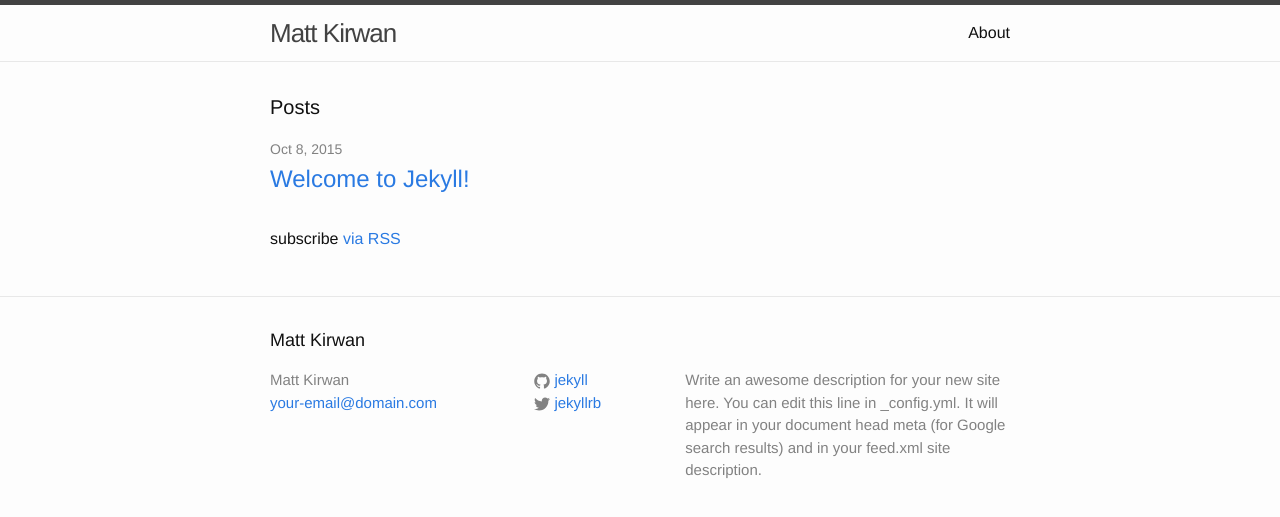
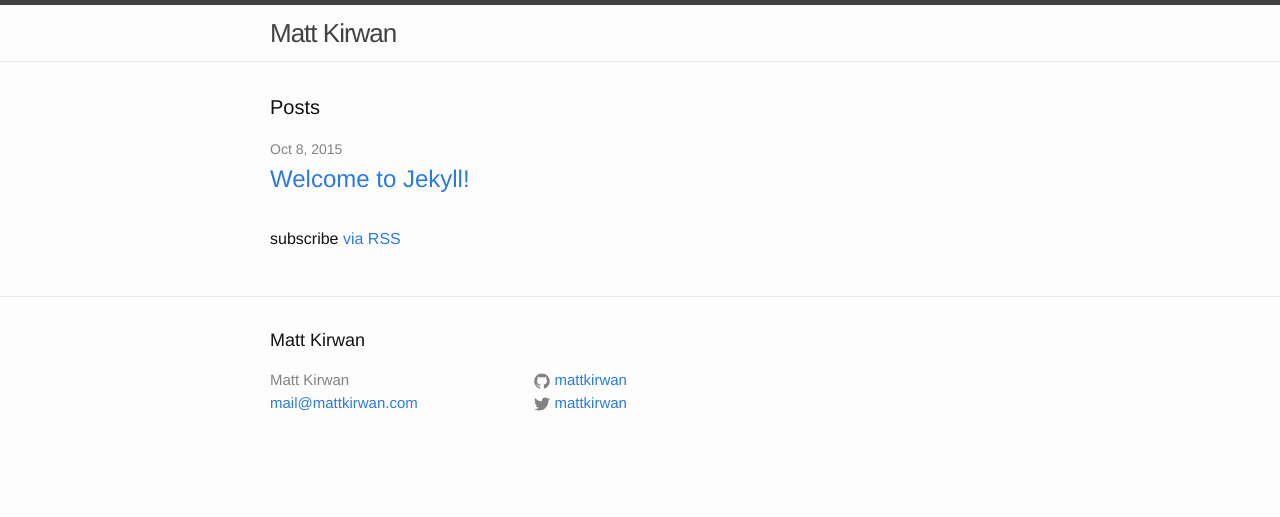
Before and after one commit to mattkirwan/mattkirwan.github.io, a Jekyll site: the page built from index.html, in a window 1280 px wide. Shown: the top 517 px of the page. Built offline with Jekyll 4.4.1, drawn with Linux system fonts in a browser that asks for light colours.

Commit message:
Added sublime project and updated the config description for the site footer.

```diff
--- a/_config.yml
+++ b/_config.yml
@@ -1,14 +1,11 @@
 # Site settings
 title: Matt Kirwan
-email: your-email@domain.com
-description: > # this means to ignore newlines until "baseurl:"
-  Write an awesome description for your new site here. You can edit this
-  line in _config.yml. It will appear in your document head meta (for
-  Google search results) and in your feed.xml site description.
+email: mail@mattkirwan.com
+description: > # Software Engineer at Sky Bet
 baseurl: "" # the subpath of your site, e.g. /blog/
-url: "http://yourdomain.com" # the base hostname & protocol for your site
-twitter_username: jekyllrb
-github_username:  jekyll
+url: "https://www.mattkirwan.com" # the base hostname & protocol for your site
+twitter_username: mattkirwan
+github_username:  mattkirwan
 
 # Build settings
 markdown: kramdown
```
Also changed, not shown: about.md (deleted, +0 -11 lines), 2 other files.
